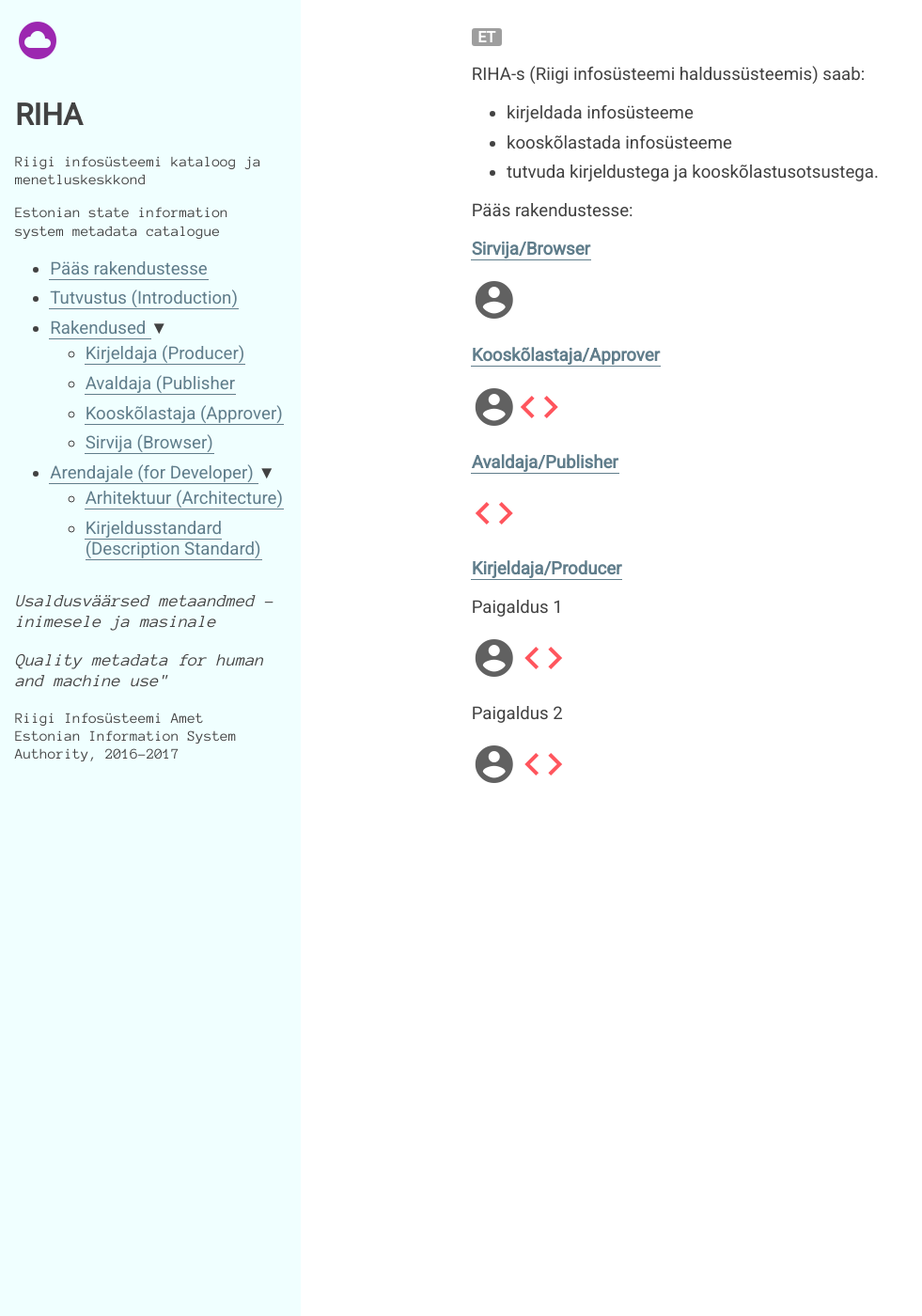
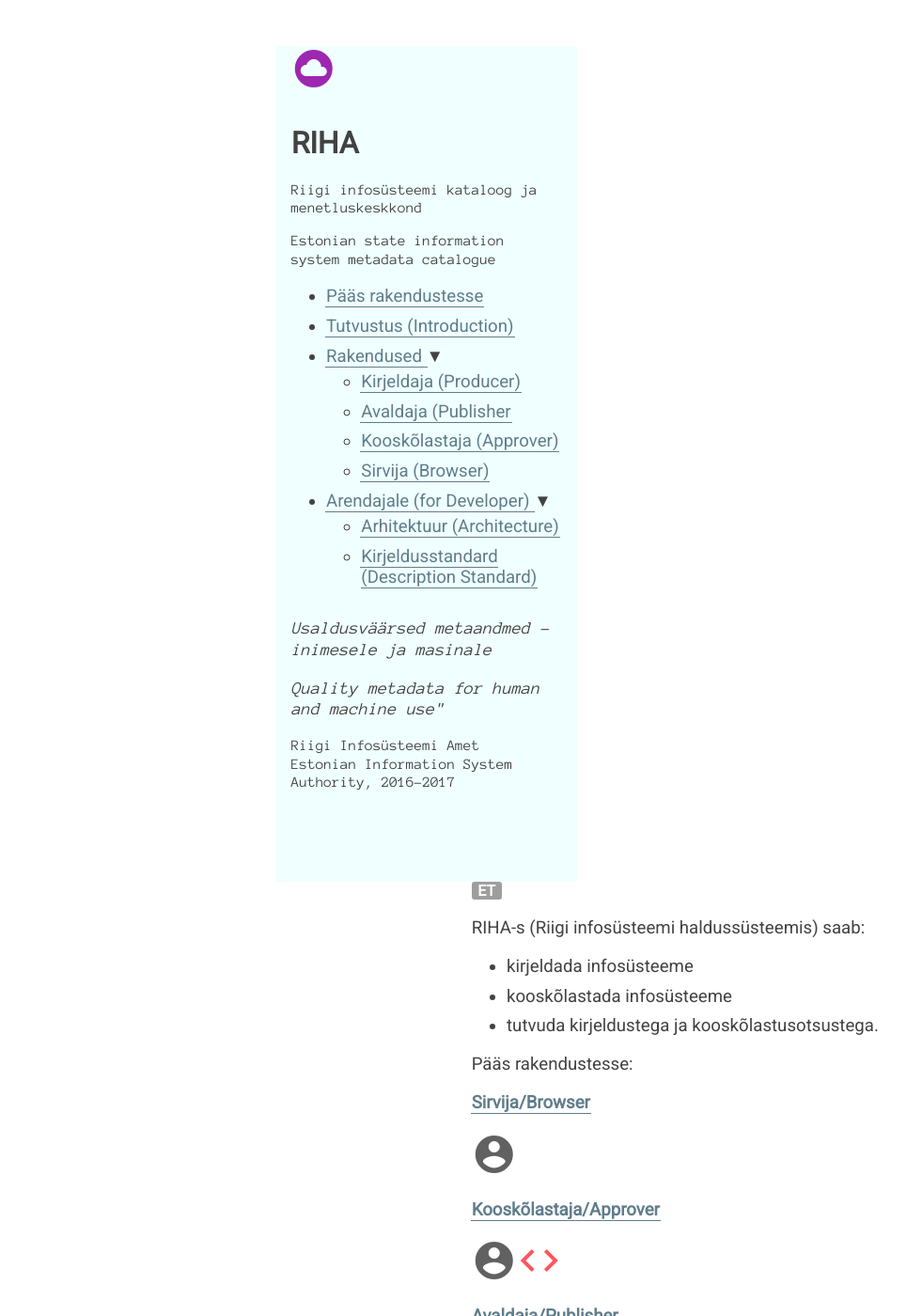
Before and after one commit to e-gov/RIHA-Index, a Jekyll site: the page built from index.md, in a window 1280 px wide and 1400 px high. Shown: the whole window at 94% size, without its empty margins (0-981 px from the left). Built offline with Jekyll 4.4.1, drawn with Linux system fonts in a browser that asks for light colours.

Commit message:
Lisandused

```diff
--- a/css/IT.css
+++ b/css/IT.css
@@ -31,30 +31,9 @@ a[href] .edit { color: #E0E0E0; text-decoration:none; }
 
 /* ---- Riba ---- */
 .Riba {
-  text-align: center;
+  width: 18rem;
   padding: 0 1rem 2rem 1rem;
   background-color: Azure;
-}
-@media (min-width: 48em) {
-  .Riba {
-    position: fixed;
-    top: 0; left: 0; bottom: 0;
-    width: 18rem;
-    text-align: left;
-  }
-}
-
-@media (min-width: 48em) {
-  .RibaKleepuv {
-    position: absolute;
-    right:  1rem;
-    bottom: 1rem;
-    left: 1rem;
-  }
-}
-
-.RibaLoetelu {
-
 }
 .RibaElement {
   display: block;
```
